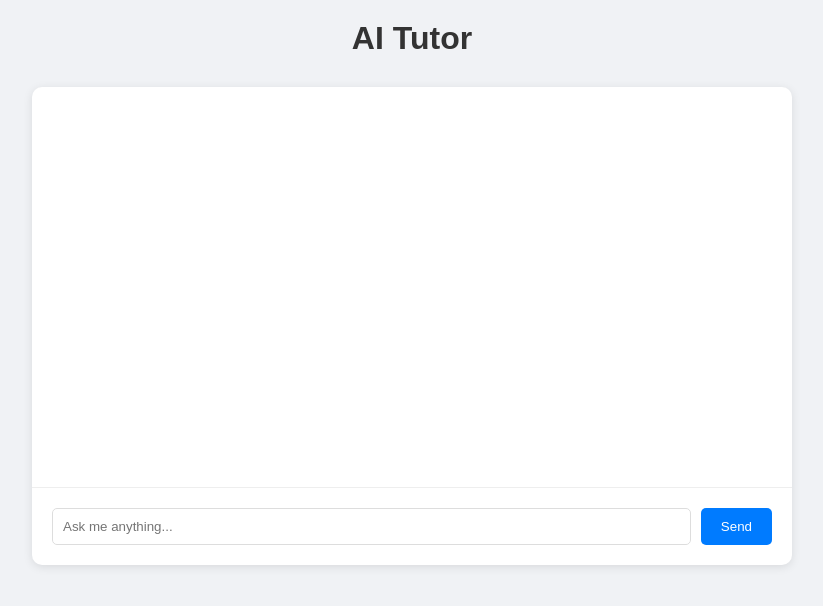
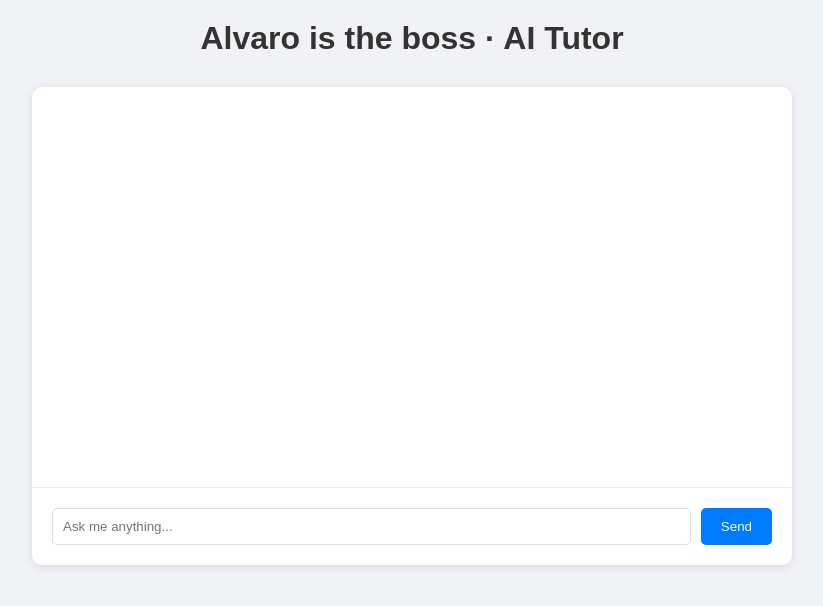
Before and after one commit to Joshober/AITutor, a website: page public/index.html in a window 1280 px wide. Shown: the whole page, without its empty margins (228-1051 px from the left). Drawn offline with Linux system fonts and the light colour scheme.

Commit message:
Alvaro boss in index

```diff
--- a/public/index.html
+++ b/public/index.html
@@ -3,12 +3,12 @@
 <head>
     <meta charset="UTF-8">
     <meta name="viewport" content="width=device-width, initial-scale=1.0">
-    <title>AI Tutor</title>
+    <title>Alvaro is the boss | AI Tutor</title>
     <link rel="stylesheet" href="style.css">
 </head>
 <body>
     <div class="container">
-        <h1>AI Tutor</h1>
+        <h1>Alvaro is the boss · AI Tutor</h1>
         <div id="chat-container">
             <div id="messages"></div>
             <div class="input-container">
```
